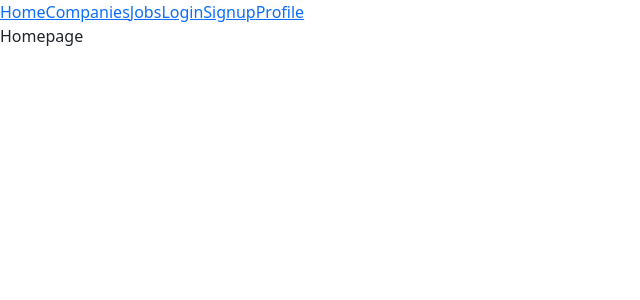
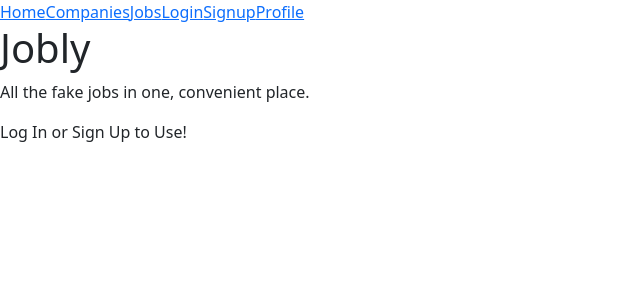
Before and after one commit to tsuyokoya/jobly-frontend, a React (Create React App) app: page / in a window 1280 px wide. Shown: the top 300 px of the page, without its empty margins (0-640 px from the left). Built offline with nearby package versions, Linux system fonts and the light colour scheme; no server answers.

Commit message:
Update homepage welcome message

```diff
--- a/src/components/Homepage/Homepage.js
+++ b/src/components/Homepage/Homepage.js
@@ -1,7 +1,18 @@
 import React from "react";
 
-const Homepage = () => {
-  return <div>Homepage</div>;
+const Homepage = ({ user }) => {
+  const welcomeMsg = user ? (
+    <p>Welcome back, {user.firstName}</p>
+  ) : (
+    <p>Log In or Sign Up to Use!</p>
+  );
+  return (
+    <div>
+      <h1>Jobly</h1>
+      <p>All the fake jobs in one, convenient place.</p>
+      {welcomeMsg}
+    </div>
+  );
 };
 
 export default Homepage;
```
